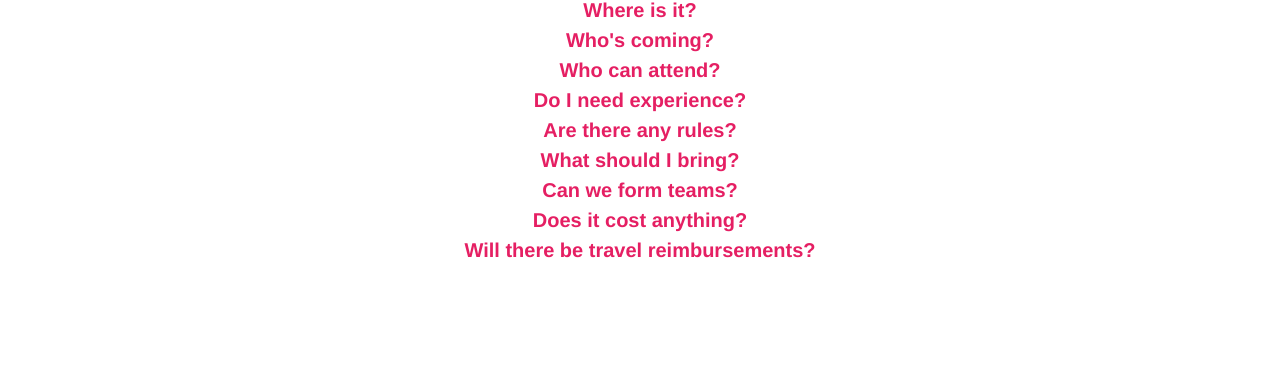
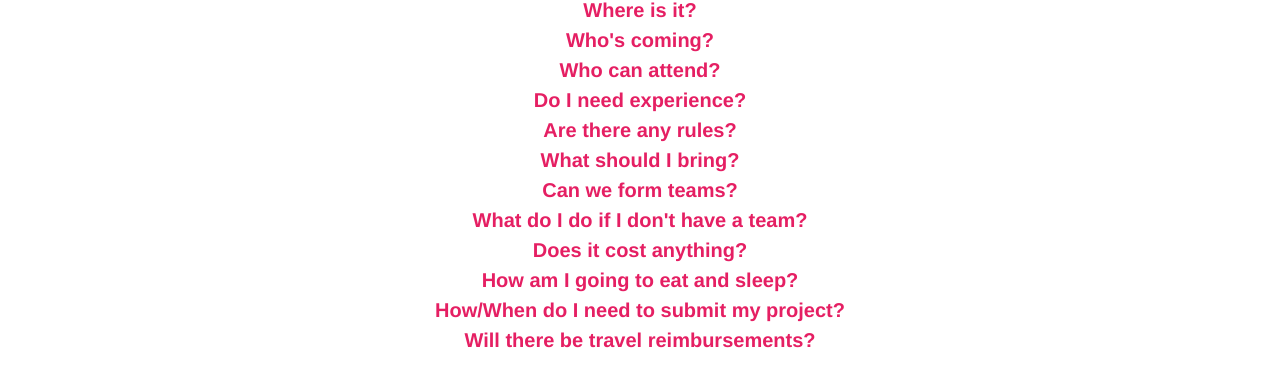
Before and after one commit to boston-hacks/boston-hacks.github.io, a website: page public/faq.html in a window 1280 px wide. Shown: the part 227-614 px from the top of the page. Drawn offline with Linux system fonts and the light colour scheme.

Commit message:
[JK] updated FAQ

```diff
--- a/public/faq.html
+++ b/public/faq.html
@@ -89,12 +89,27 @@
         </div>
         <div class="columns text-center small-12">
             <span class="faq-question"  onclick="faq(this)">
+            <div class="title">What do I do if I don't have a team?</div>
+            <div class="text">There will be a team-forming event after the opening ceremony to help singletons form teams. It will be located in the BackCourt on the 1st floor of the GSU.</div>
+        </div>
+        <div class="columns text-center small-12">
+            <span class="faq-question"  onclick="faq(this)">
             <div class="title">Does it cost anything?</div>
             <div class="text">BostonHacks is 100% free. You won't have to spend a dime! Everything will be absolutely free.</div>
             </span>
         </div>
-        <div class="columns text-center small-12" style="float:left;">
+        <div class="columns text-center small-12">
             <span class="faq-question" onclick="faq(this)">
+            <div class="title">How am I going to eat and sleep?</div>
+            <div class="text">Free breakfast, lunch and dinner will be served on Sunday</div>
+        </div>
+        <div class="columns text-center small-12">
+            <span class="faq-question"  onclick="faq(this)">
+            <div class="title">How/When do I need to submit my project?</div>
+            <div class="text">All projects will need to be submitted on Devpost by 11:30am on Sunday, although you can continue to work on your demonstration after you submit. Instructions for submitting on Devpost will be sent out during the hackathon.</div>
+        </div>
+        <div class="columns text-center small-12">
+            <span class="faq-question"  onclick="faq(this)">
             <div class="title">Will there be travel reimbursements?</div>
             <div class="text">We're working on providing travel reimbursements, and we will provide the form later.</div>
             </span>
```
